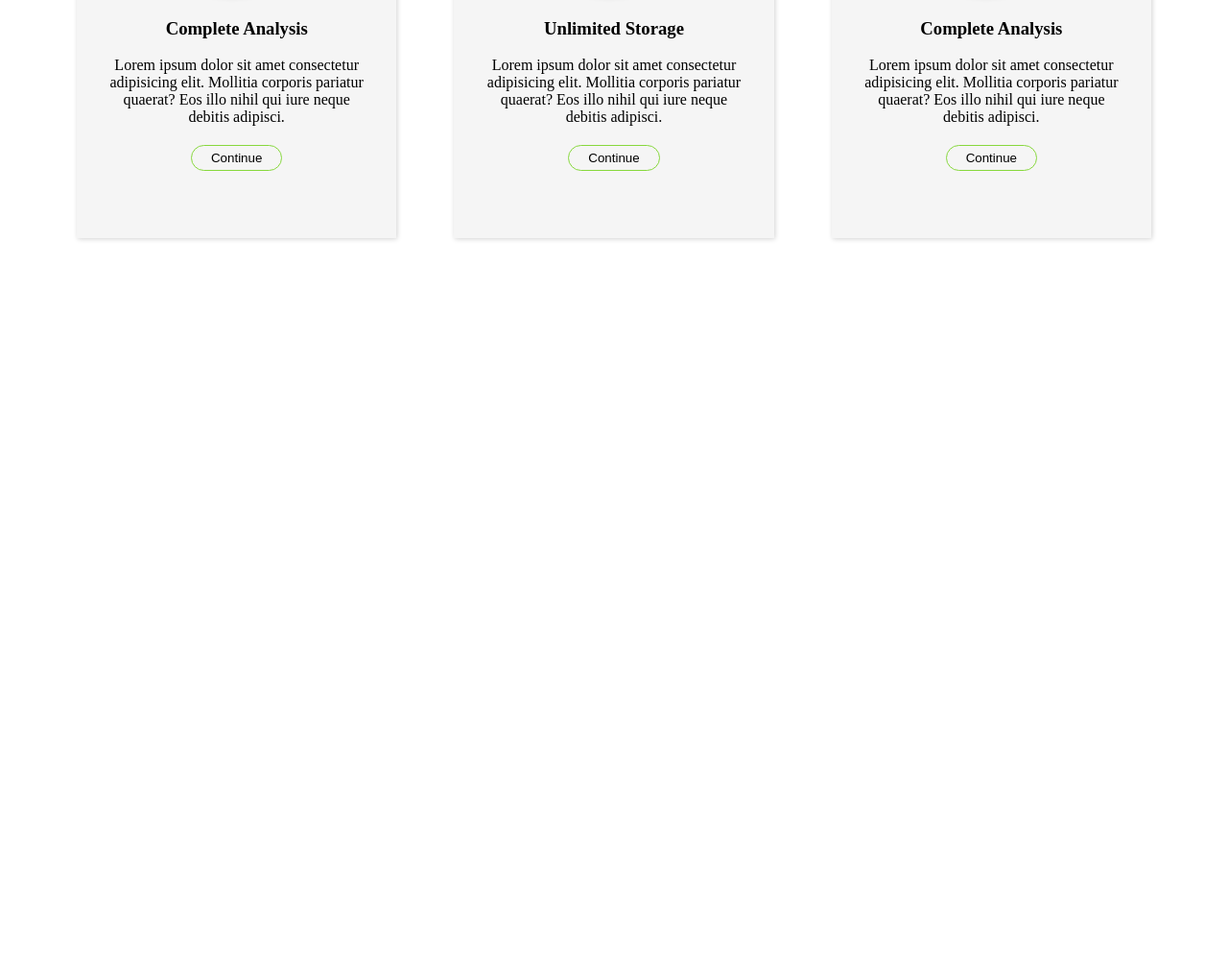
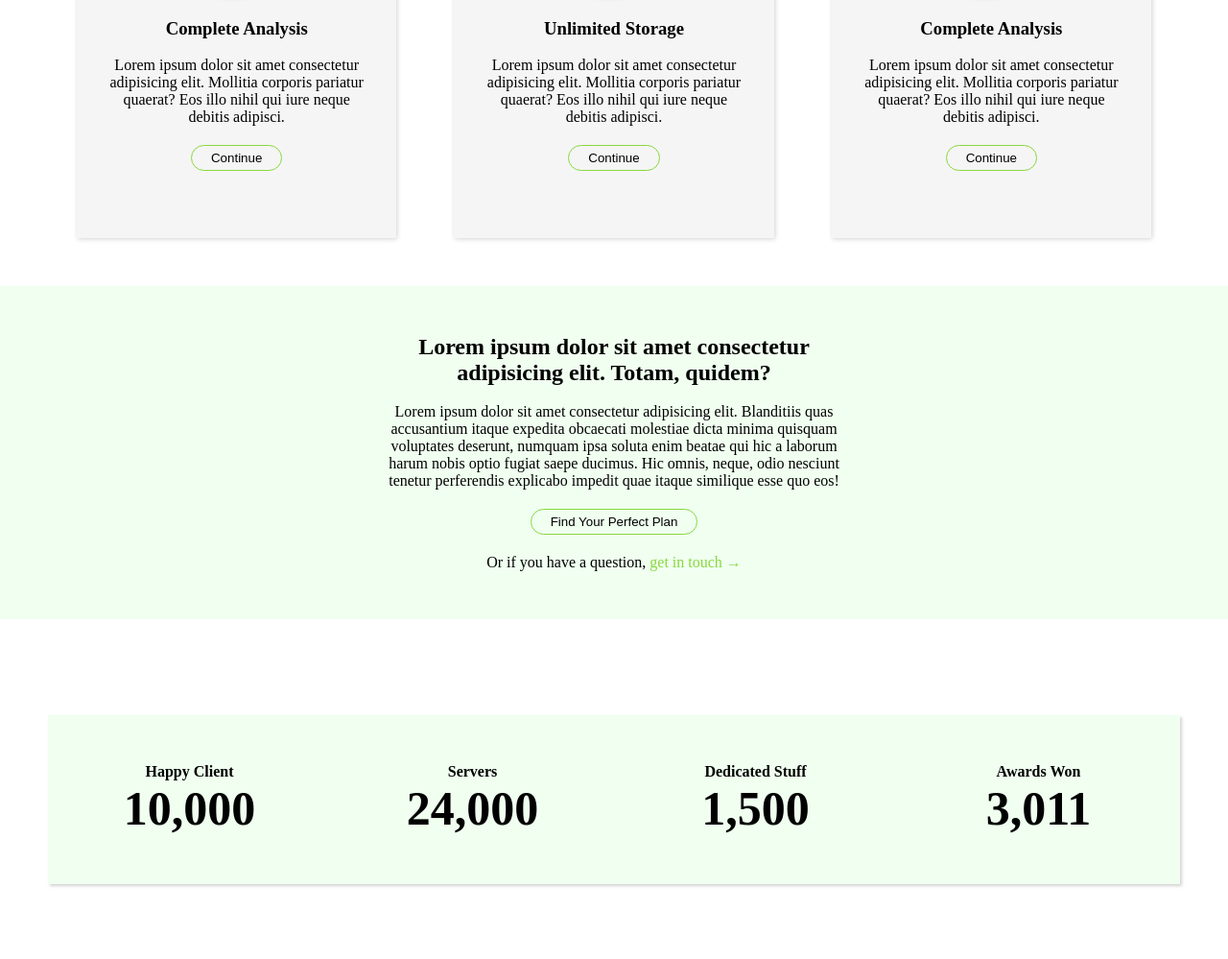
Before and after one commit to bedesignermonir/hosting-website, a plain HTML site: page index.html in a window 1280 px wide. Shown: the part 1801-2800 px from the top of the page at 96% size. Before the commit the page ends 2099 px from the top, so only its background shows below. Drawn offline with Linux system fonts and the light colour scheme.

Commit message:
review section finished

```diff
--- a/index.html
+++ b/index.html
@@ -11,6 +11,9 @@
     <link href="https://fonts.googleapis.com/css2?family=Kaushan+Script&display=swap" rel="stylesheet">
     <link rel="stylesheet" href="style.css">
 </head>
+
+<body>
+
     <section class="banner">
         <ul class="banner-left">
             <li><img class="icon" src="icons/mail icon.png" alt=""> abccom272@gmail.com </li>
@@ -19,9 +22,11 @@
 
         <ul class="banner-left">
             <li><button class="banner-button"><img class="icon" src="icons/offer.png" alt=""> Offer</button></li>
-        <li><button class="banner-button lr-button"><img class="icon" src="icons/login icon.png" alt=""> Login</button>
+            <li><button class="banner-button lr-button"><img class="icon" src="icons/login icon.png" alt="">
+                    Login</button>
             </li>
-        <li><button class="banner-button"><img class="icon" src="icons/signup icon.png" alt=""> Sign Up</button></li>
+            <li><button class="banner-button"><img class="icon" src="icons/signup icon.png" alt=""> Sign Up</button>
+            </li>
         </ul>
     </section>
     <!-- banner section finished -->
@@ -35,7 +40,8 @@
                 <li><button class="nav-button"><img class="icon" src="icons/Forma 1-2.svg" alt=""> Live Chat</button>
                 </li>
                 <li><button class="nav-button"><img class="icon" src="icons/Forma 1.svg" alt=""> Suport</button></li>
-            <li><button class="view-card-button"><img class="icon" src="icons/card icon.svg" alt=""> View Card</button>
+                <li><button class="view-card-button"><img class="icon" src="icons/card icon.svg" alt=""> View
+                        Card</button>
                 </li>
             </ul>
         </div>
@@ -59,7 +65,8 @@
         <div class="hero-text">
             <h1>ABC Hosting Company <br> Leading Hosting Company in Bangladesh</h1>
             <br>
-        <p>Lorem ipsum dolor sit amet consectetur adipisicing elit. <br> Fugit ipsam minus rem aperiam adipisci harum
+            <p>Lorem ipsum dolor sit amet consectetur adipisicing elit. <br> Fugit ipsam minus rem aperiam adipisci
+                harum
                 eveniet.</p>
             <br> <br>
             <button class="start-now-button"> Start Now !</button>
@@ -198,8 +205,39 @@
 
     </section>
     <!-- our Service Section Finished -->
-
-<body>
+    <section class="ad-section">
+        <h2>Lorem ipsum dolor sit amet consectetur adipisicing elit. Totam, quidem?</h2>
+        <br>
+        <p>Lorem ipsum dolor sit amet consectetur adipisicing elit. Blanditiis quas accusantium itaque expedita
+            obcaecati
+            molestiae dicta minima quisquam voluptates deserunt, numquam ipsa soluta enim beatae qui hic a laborum harum
+            nobis optio fugiat saepe ducimus. Hic omnis, neque, odio nesciunt tenetur perferendis explicabo impedit quae
+            itaque similique esse quo eos!</p>
+        <button class="start-now-button card-button">Find Your Perfect Plan</button>
+        <p>Or if you have a question, <a class="get-touch-class" href="#">get in touch →</a></p>
+    </section>
+    <!-- ad section finished -->
+    <section class="review-section">
+        <div class="review">
+            <div>
+                <h4>Happy Client</h4>
+                <h2>10,000</h2>
+            </div>
+            <div>
+                <h4>Servers</h4>
+                <h2>24,000</h2>
+            </div>
+            <div>
+                <h4>Dedicated Stuff</h4>
+                <h2>1,500</h2>
+            </div>
+            <div>
+                <h4>Awards Won</h4>
+                <h2>3,011</h2>
+            </div>
+        </div>
+    </section>
+    <!-- review Section Finished -->
 
 </body>
 
--- a/style.css
+++ b/style.css
@@ -318,3 +318,37 @@
 }
 
 /* our service */
+
+.ad-section {
+    text-align: center;
+    background-color: honeydew;
+    padding: 50px 400px;
+}
+
+.get-touch-class {
+    text-decoration: none;
+    color: #87D83D;
+}
+
+/* ad section */
+.review-section {
+    padding: 100px 50px;
+    text-align: center;
+
+}
+
+.review {
+    display: grid;
+    grid-template-columns: repeat(4, 1fr);
+    align-items: center;
+    justify-items: center;
+    background-color: honeydew;
+    padding: 50px 0px;
+    box-shadow: 2px 2px 3px lightgray;
+}
+
+.review h2 {
+    font-size: 50px;
+}
+
+/* review Section */
```
Lines whose indentation alone changed are shown as unchanged.
